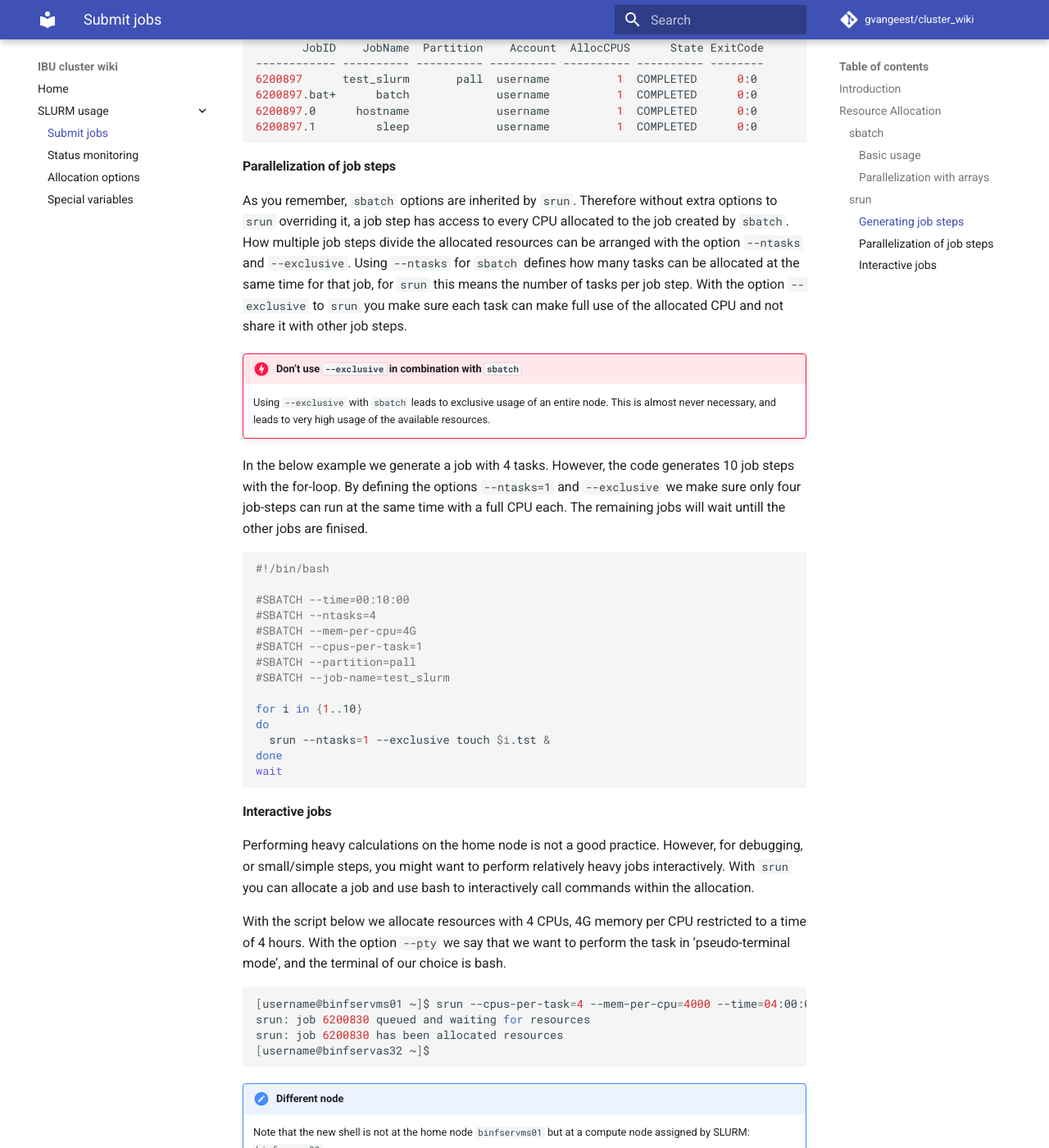
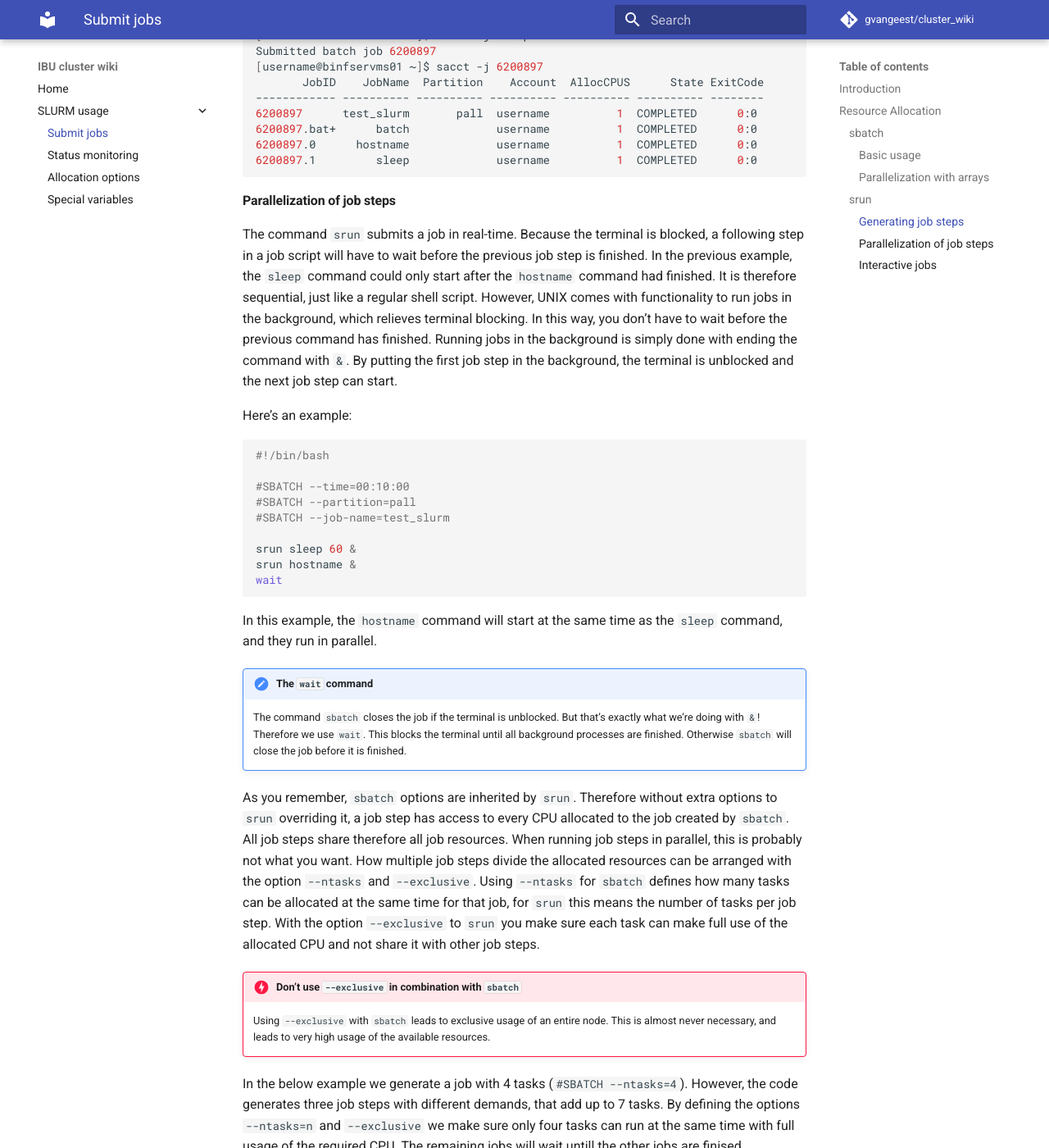
Before and after one commit to GeertvanGeest/cluster-docs, an MkDocs documentation site: the page built from docs/SLURM_usage/submit_jobs.md, in a window 1280 px wide and 1400 px high, scrolled down 2985 px. Shown: the whole window at 82% size. Built offline with MkDocs 1.6.1 and Material for MkDocs 9.7.7, drawn with Linux system fonts in a browser that asks for light colours; some of the changed text lies outside the part shown.

Commit message:
Improved content of submit_jobs

````diff
--- a/docs/SLURM_usage/submit_jobs.md
+++ b/docs/SLURM_usage/submit_jobs.md
@@ -65,7 +65,7 @@
 #SBATCH --mem-per-cpu=100
 #SBATCH --array=0-7
 
-## make an array of all files a directory
+## make a unix array of all files in a directory
 FILES=(/path/to/input_data/*)
 
 ## run my_program on the ith item in the UNIX array
@@ -76,7 +76,9 @@
     Like python and many other languages UNIX uses zero-based indexing, meaning the first item in a list is indicated by a 0, the second by 1 etc. So, in the example above the SLURM array should range from 0-7 if there are 8 files in your input directory.
 
 ### srun
-The command `srun` submits a job for execution in real time, and takes most of the same options as `sbatch` described at [Allocation options](allocation_options.md). You need it if you want to make use of job steps or parallelization with a Message Passing Interface (MPI). Because it runs in real-time, after calling `srun` the terminal will be blocked untill the job is finished. Usually `srun` is used within a script submitted with `sbatch` to generate job steps and/or parallelization. In the case `srun` is used within a `sbatch` script, the `sbatch` options are inherited by `srun`. A detailed discussion  on the difference between `sbatch` and `srun` can be found at [stackoverflow](https://stackoverflow.com/questions/43767866/slurm-srun-vs-sbatch-and-their-parameters).
+The command `srun` submits a job for execution in real time, and takes most of the same options as `sbatch` described at [Allocation options](allocation_options.md). You need `srun` if you want to make use of job steps or parallelization with a Message Passing Interface (MPI). Because it runs in real-time, the terminal will be blocked after calling `srun` untill the job is finished.
+
+Usually `srun` is used within a script submitted with `sbatch` to generate job steps and/or parallelization. In the case `srun` is used within a `sbatch` script, the `sbatch` options are inherited by `srun`. A detailed discussion  on the difference between `sbatch` and `srun` can be found at [stackoverflow](https://stackoverflow.com/questions/43767866/slurm-srun-vs-sbatch-and-their-parameters).
 
 #### Generating job steps
 Within a script submitted with `sbatch`, `srun` creates job steps.
@@ -108,12 +110,34 @@
 ```
 
 #### Parallelization of job steps
-As you remember, `sbatch` options are inherited by `srun`. Therefore without extra options to `srun` overriding it, a job step has access to every CPU allocated to the job created by `sbatch`. How multiple job steps divide the allocated resources can be arranged with the option `--ntasks` and `--exclusive`. Using `--ntasks` for `sbatch` defines how many tasks can be allocated at the same time for that job, for `srun` this means the number of tasks per job step. With the option `--exclusive` to `srun` you make sure each task can make full use of the allocated CPU and not share it with other job steps.
+The command `srun` submits a job in real-time. Because the terminal is blocked, a following step in a job script will have to wait before the previous job step is finished. In the previous example, the `sleep` command could only start after the `hostname` command had finished. It is therefore sequential, just like a regular shell script. However, UNIX comes with functionality to run jobs in the background, which relieves terminal blocking. In this way, you don't have to wait before the previous command has finished. Running jobs in the background is simply done with ending the command with `&`. By putting the first job step in the background, the terminal is unblocked and the next job step can start.
+
+Here's an example:
+
+```bash
+#!/bin/bash
+
+#SBATCH --time=00:10:00
+#SBATCH --partition=pall
+#SBATCH --job-name=test_slurm
+
+srun sleep 60 &
+srun hostname &
+wait
+```
+
+In this example, the `hostname` command will start at the same time as the `sleep` command, and they run in parallel.
+
+!!! note "The `wait` command"
+    The command `sbatch` closes the job if the terminal is unblocked. But that's exactly what we're doing with `&`! Therefore we use `wait`. This blocks the terminal until all background processes are finished. Otherwise `sbatch` will close the job before it is finished.
+
+
+As you remember, `sbatch` options are inherited by `srun`. Therefore without extra options to `srun` overriding it, a job step has access to every CPU allocated to the job created by `sbatch`. All job steps share therefore all job resources. When running job steps in parallel, this is probably not what you want. How multiple job steps divide the allocated resources can be arranged with the option `--ntasks` and `--exclusive`. Using `--ntasks` for `sbatch` defines how many tasks can be allocated at the same time for that job, for `srun` this means the number of tasks per job step. With the option `--exclusive` to `srun` you make sure each task can make full use of the allocated CPU and not share it with other job steps.
 
 !!! danger "Don't use `--exclusive` in combination with `sbatch`"
     Using `--exclusive` with `sbatch` leads to exclusive usage of an entire node. This is almost never necessary, and leads to very high usage of the available resources.
 
-In the below example we generate a job with 4 tasks. However, the code generates 10 job steps with the for-loop. By defining the options `--ntasks=1` and `--exclusive` we make sure only four job-steps can run at the same time with a full CPU each. The remaining jobs will wait untill the other jobs are finised.
+In the below example we generate a job with 4 tasks (`#SBATCH --ntasks=4`). However, the code generates three job steps with different demands, that add up to 7 tasks. By defining the options `--ntasks=n` and `--exclusive` we make sure only four tasks can run at the same time with full usage of the required CPU. The remaining jobs will wait untill the other jobs are finised.
 
 ```bash
 #!/bin/bash
@@ -125,12 +149,14 @@
 #SBATCH --partition=pall
 #SBATCH --job-name=test_slurm
 
-for i in {1..10}
-do
-  srun --ntasks=1 --exclusive touch $i.tst &
-done
+srun --ntasks=1 --exclusive 1cpu_jobstep.sh &
+srun --ntasks=2 --exclusive 2cpu_jobstep.sh &
+srun --ntasks=4 --exclusive 4cpu_jobstep.sh &
 wait
 ```
+
+!!! note "When not to use parallel job steps"
+    The above works if you have many relatively similar heterogeneous jobs steps. If you have for example one job that is resource intensive but short, and the other is resource limited but takes long, you can probably better submit them as separate jobs using a `sbatch` command for both of them. This is because a single job will keep the same resources allocated for the entire duration. So, the allocated resources will be the resources needed for the resource intensive job step, and will remain allocated during the long non-intensive job step.
 
 #### Interactive jobs
 
````
